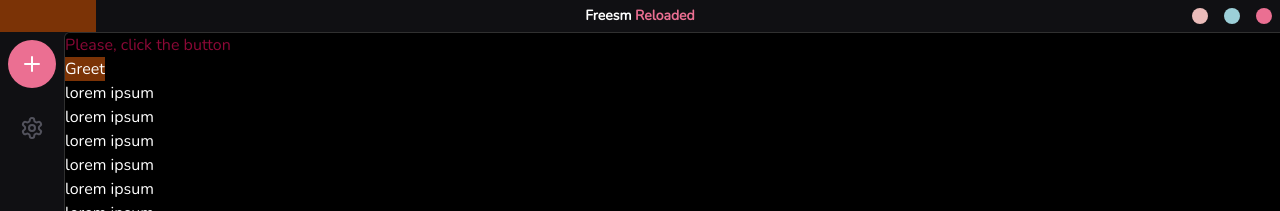
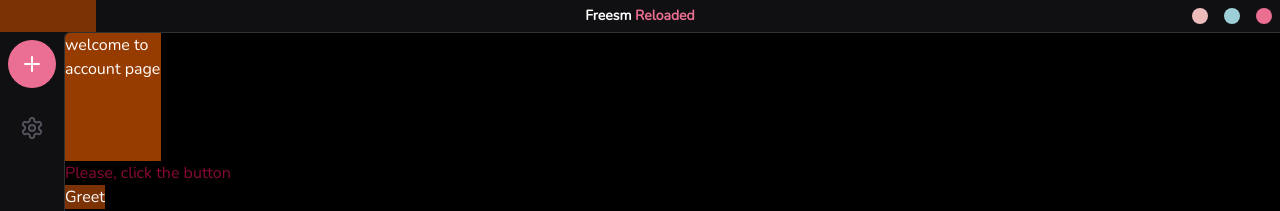
Before and after one commit to FreesmTeam/Kaede-discontinued, a React (Vite) app in the folder frontend/: page /#/account in a window 1280 px wide. Shown: the top 211 px of the page. Built offline with nearby package versions, Linux system fonts and the light colour scheme.

Commit message:
feat!: implement routes

```diff
--- a/frontend/src/App.tsx
+++ b/frontend/src/App.tsx
@@ -1,6 +1,9 @@
 import React, { useState } from 'react';
 import { Greet } from "../wailsjs/go/main/App";
 import Sidebar from "./components/UI/Sidebar/Sidebar";
+import { HashRouter, Route, Routes } from "react-router-dom";
+import HomePage from "./pages/home/page";
+import AccountPage from "./pages/account/page";
 
 function App() {
     const [resultText, setResultText] = useState("Please, click the button");
@@ -11,9 +14,15 @@ function App() {
     }
 
     return (
+        <HashRouter basename={"/"}>
             <div id="App" className="text-white flex h-[calc(100vh-32px)]">
-            <Sidebar />
-            <div className="border-t-[1px] border-l-[1px] border-[#303030] bg-black rounded-tl-md overflow-auto w-full [&::-webkit-scrollbar]:w-3 [&::-webkit-scrollbar-track]:rounded-full [&::-webkit-scrollbar-track]:bg-transparent [&::-webkit-scrollbar-track]:my-1 [&::-webkit-scrollbar-thumb]:rounded-full [&::-webkit-scrollbar-thumb]:bg-[#eb6f92]">
+                <Sidebar/>
+                <div
+                    className="border-t-[1px] border-l-[1px] border-[#303030] bg-black rounded-tl-md overflow-auto w-full [&::-webkit-scrollbar]:w-3 [&::-webkit-scrollbar-track]:rounded-full [&::-webkit-scrollbar-track]:bg-transparent [&::-webkit-scrollbar-track]:my-1 [&::-webkit-scrollbar-thumb]:rounded-full [&::-webkit-scrollbar-thumb]:bg-[#eb6f92]">
+                    <Routes>
+                        <Route path="/" element={<HomePage/>}/>
+                        <Route path="/account" element={<AccountPage/>}/>
+                    </Routes>
                     <div id="result" className="result text-rose-900">
                         {resultText}
                     </div>
@@ -21,7 +30,7 @@ function App() {
                         Greet
                     </button>
                     {
-                    Array.from({ length: 100 }).map((_, index) => {
+                        Array.from({length: 100}).map((_, index) => {
                             return (
                                 <div key={index}>
                                     lorem ipsum
@@ -31,6 +40,7 @@ function App() {
                     }
                 </div>
             </div>
+        </HashRouter>
     );
 }
 
--- /dev/null
+++ b/frontend/src/pages/account/page.tsx
@@ -0,0 +1,9 @@
+import React from "react";
+
+export default function AccountPage() {
+    return (
+        <div className="z-20 h-32 w-24 bg-amber-800 text-white">
+            welcome to account page
+        </div>
+    );
+}
--- /dev/null
+++ b/frontend/src/pages/home/page.tsx
@@ -0,0 +1,9 @@
+import React from "react";
+
+export default function HomePage() {
+    return (
+        <div className="text-white">
+            welcome home
+        </div>
+    );
+}
```
Also changed, not shown: 2 other files (tests, documents, lock files or other folders). Lines whose indentation alone changed are shown as unchanged.
